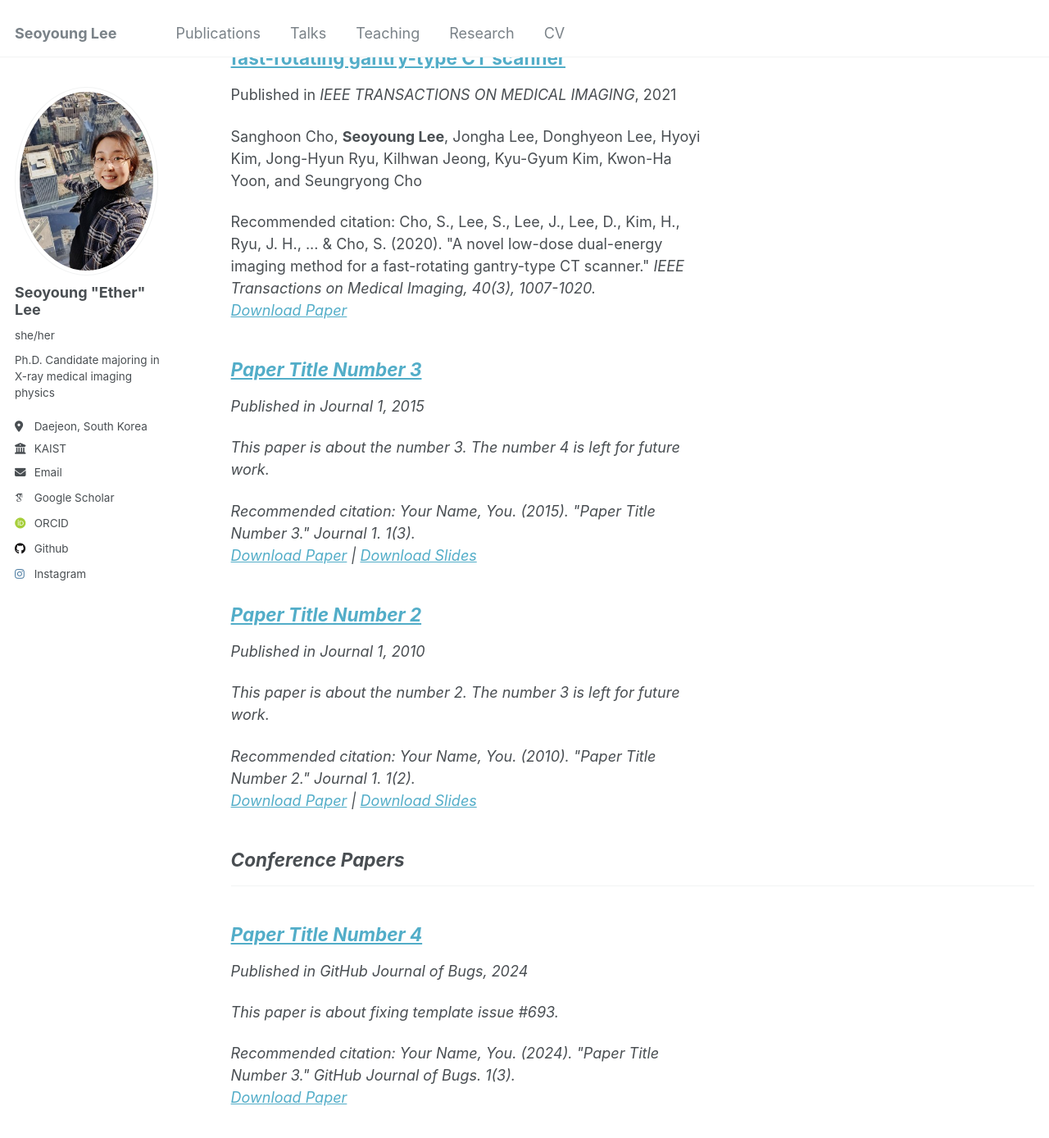
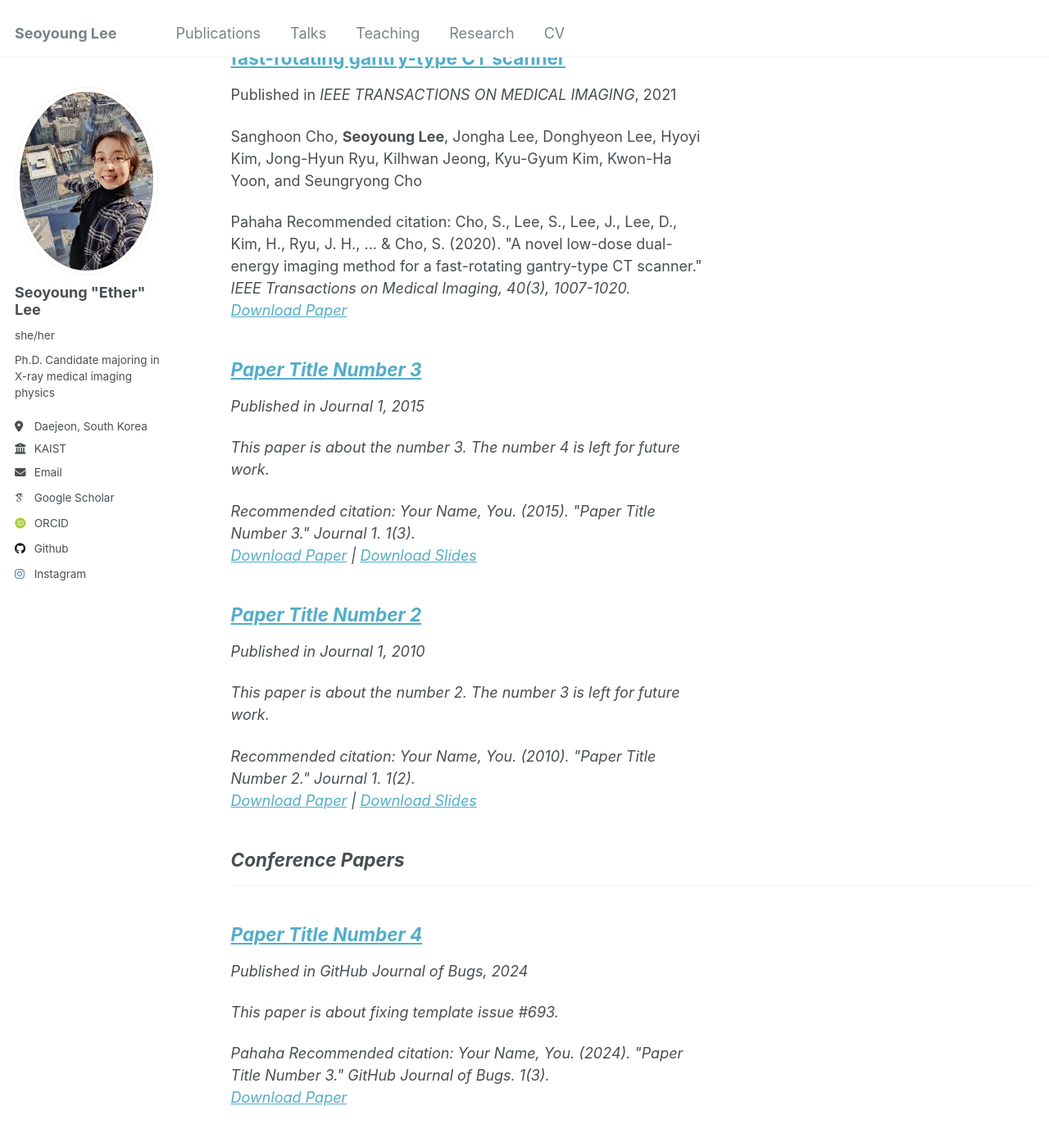
Before and after one commit to ether0/ether0.github.io, a Jekyll site: the page built from _pages/publications.html, in a window 1280 px wide and 1400 px high, scrolled down 281 px. Shown: the top 1388 px of the window at 82% size. Built offline with Jekyll 4.4.1, drawn with Linux system fonts in a browser that asks for light colours; some web fonts are replaced.

Commit message:
Update archive-single.html

```diff
--- a/_includes/archive-single.html
+++ b/_includes/archive-single.html
@@ -55,7 +55,7 @@
     {% if post.citation and post.paperurl and post.slidesurl %}
       <p>Recommended citation: {{ post.citation }}<br /><a href="{{ post.paperurl }}">Download Paper</a> | <a href="{{ post.slidesurl }}">Download Slides</a></p>
     {% elsif post.citation and post.paperurl %}
-      <p class="archive__item-excerpt, itemprop="description">Recommended citation: {{ post.citation }}<br /><a href="{{ post.paperurl }}">Download Paper</a></p>
+      <p class="archive__item-excerpt, itemprop="description"> Pahaha Recommended citation: {{ post.citation }}<br /><a href="{{ post.paperurl }}">Download Paper</a></p>
     {% elsif post.citation and post.slidesurl %}
       <p>Recommended citation: {{ post.citation }}<br /><a href="{{ post.slidesurl }}">Download Slides</a></p>
     {% elsif post.citation %}
```
